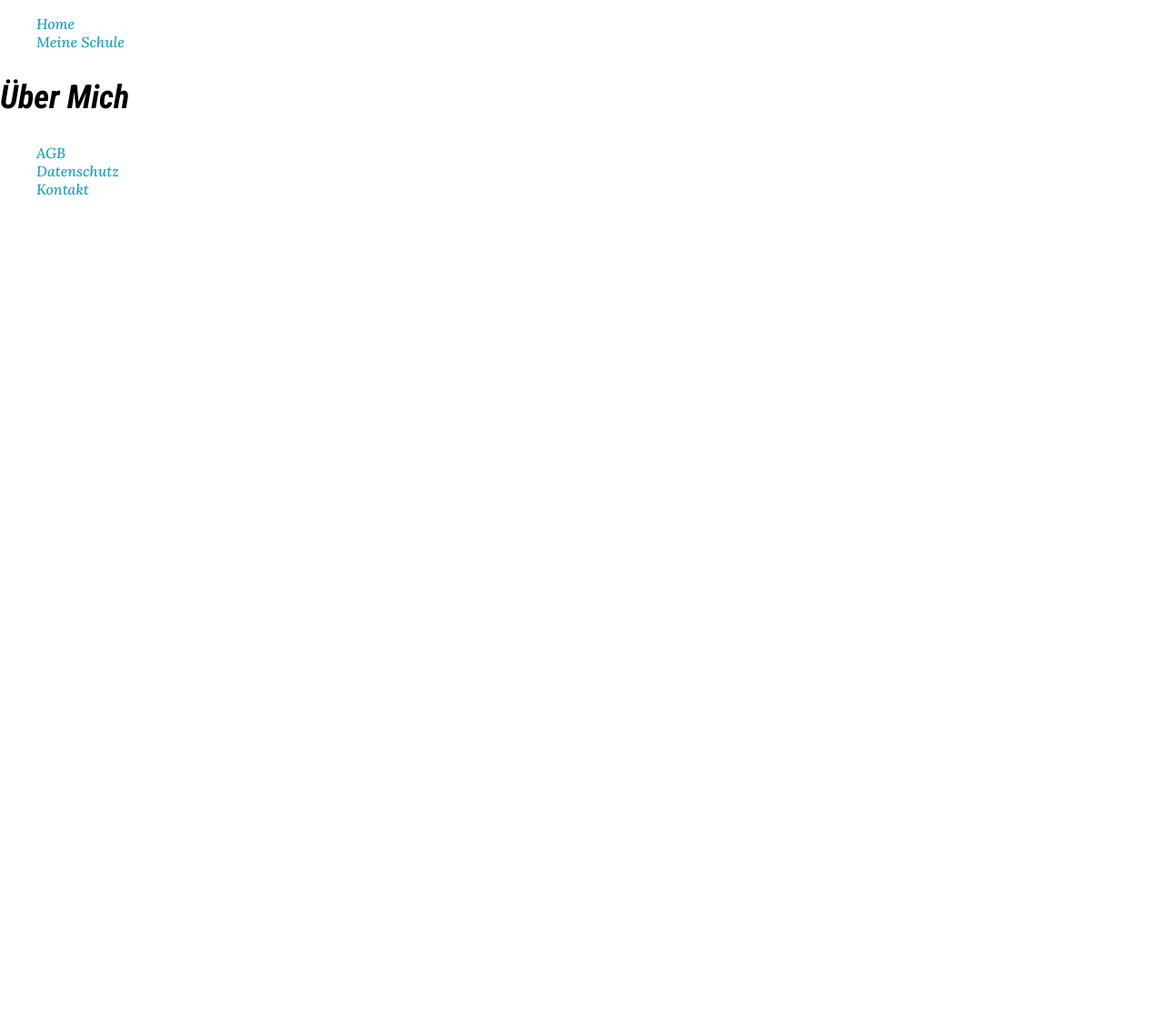
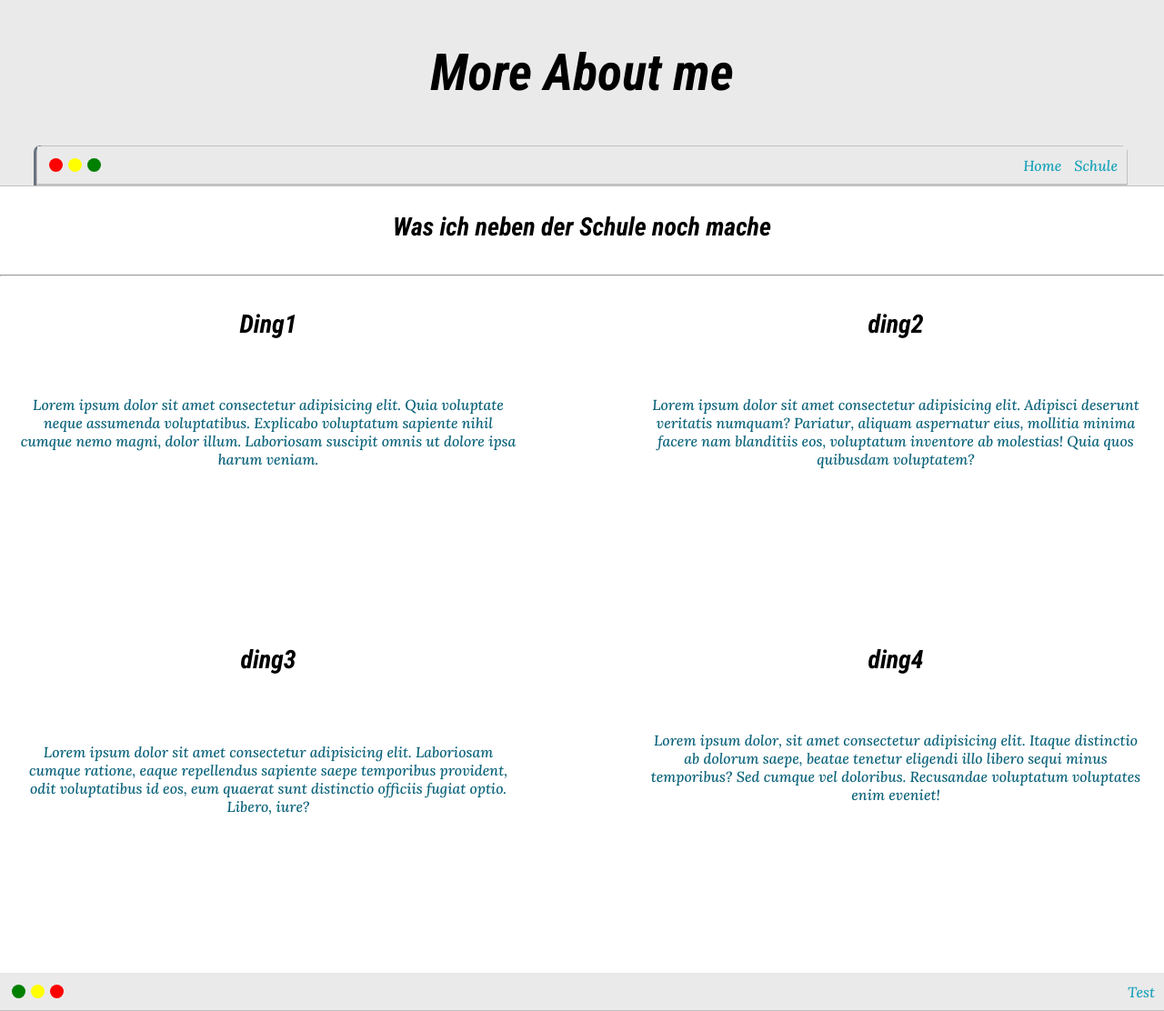
Before and after one commit to itsyaboiKvN/WebsiteAEN2, a plain HTML site: page aboutme.html in a window 1280 px wide. Shown: the whole page at 91% size. Before the commit the page ends 800 px from the top, so only its background shows below. Drawn offline with Linux system fonts and the light colour scheme.

Commit message:
Layout für die letzen Zwei Seiten fertig. Text fehlt noch

```diff
--- a/aboutme.html
+++ b/aboutme.html
@@ -12,29 +12,71 @@
     <link rel="stylesheet" href="style.css">
 </head>
 <body>
-    <div class="header">
-    <header>
-    <nav>
-        <ul>
-            <li><a href="index.html">Home</a></li>
-            <li><a href="schule.html">Meine Schule</a></li>
-        </ul>
-    </nav>
-</header>
-</div>
-<div class="text">
-    <h2>Über Mich</h2>
-</div>
-<div class="footer">
-    <footer>
-        <nav>
-            <ul>
-                <li><a href="AGB.html">AGB</a></li>
-                <li><a href="datenschutz.html">Datenschutz</a></li>
-                <li><a href="kontakt.html">Kontakt</a></li>
-            </ul>
-        </nav>
-    </footer>
-</div>
+    <section class="s1">
+        <div class="main-container">
+                <div class="heading1">
+                    <h1>More About me</h1>
+                </div>
+
+            <div class="intro">
+                <div class="nav">
+                    <div class="dots">
+                        <div id="dot1" class="browserdot"></div>
+                        <div id="dot2" class="browserdot"></div>
+                        <div id="dot3" class="browserdot"></div>
+                    </div>
+
+                <ul id="navigation">
+                    <li><a href="index.html">Home</a></li>
+                    <li><a href="schule.html">Schule</a></li>
+                </ul>
+            </section>
+                </div>
+                <div class="ueberschrift">
+                    <h3>Was ich neben der Schule noch mache</h3>
+                </div>
+
+                <hr>
+
+                <div class="grid-container1">
+                    <div class="About1">
+                       <h3>Ding1</h3>
+                        <br>
+                       <p>Lorem ipsum dolor sit amet consectetur adipisicing elit. Quia voluptate neque assumenda voluptatibus. Explicabo voluptatum sapiente nihil cumque nemo magni, dolor illum. Laboriosam suscipit omnis ut dolore ipsa harum veniam.
+                        </p>
+                    </div>
+
+                    <div class="About2">
+                        <h3>ding2</h3>
+                        <br>
+                        <p> Lorem ipsum dolor sit amet consectetur adipisicing elit. Adipisci deserunt veritatis numquam? Pariatur, aliquam aspernatur eius, mollitia minima facere nam blanditiis eos, voluptatum inventore ab molestias! Quia quos quibusdam voluptatem?
+                        </p>
+                    </div>
+
+                    <div class="About3">
+                        <h3>ding3</h3>
+                        <br>
+                       <p> Lorem ipsum dolor sit amet consectetur adipisicing elit. Laboriosam cumque ratione, eaque repellendus sapiente saepe temporibus provident, odit voluptatibus id eos, eum quaerat sunt distinctio officiis fugiat optio. Libero, iure?
+                    </p>
+                    </div>
+
+                    <div class="About4">
+                        <h3>ding4</h3>
+                        <br>
+                       <p> Lorem ipsum dolor, sit amet consectetur adipisicing elit. Itaque distinctio ab dolorum saepe, beatae tenetur eligendi illo libero sequi minus temporibus? Sed cumque vel doloribus. Recusandae voluptatum voluptates enim eveniet!
+                    </p>
+                    </div>
+
+                  </div>
+    <div class="nav">
+        <div class="dots">
+            <div id="dot3" class="browserdot"></div>
+            <div id="dot2" class="browserdot"></div>
+            <div id="dot1" class="browserdot"></div>
+        </div>
+
+    <ul id="navigation">
+        <li><a href="kontakt.html">Test</a></li>
+    </ul>
 </body>
 </html>
--- a/style.css
+++ b/style.css
@@ -205,26 +205,31 @@ h6{ font-size: 14px;}
     background-repeat: no-repeat;
     background-size: 1200px 100%;
 }
+.ueberschrift{
+    display: grid;
+    text-align: center;
+    align-content: center;
+}
 .grid-container {
     display: grid;
     grid-template-columns: 1fr 1fr 1fr 1fr;
-    grid-template-rows: 1fr 1fr 1fr;
-    gap: 100px 100px ;
+    grid-template-rows: 1fr;
+    padding-top: 0px;
+    gap: 100px 100px;
     margin-left: auto;
     grid-template-areas:
       "Fach1 Fach1 Fach2 Fach2"
       "Fach3 Fach3 Fach4 Fach4"
       ". . . .";
+
   }
   .Fach1 {
     display: grid;
     grid-area: Fach1;
 
-    justify-self: start;
-    padding-top: 50px;
+    margin-left: 20px;
+    margin-right: 20px;
     padding-bottom: 50px;
-    border: 1px dashed blue;
-    height: 20em;
 
     justify-content: center;
     text-align: center;
@@ -232,11 +237,10 @@ h6{ font-size: 14px;}
   .Fach2{
     display: grid;
     grid-area: Fach2;
+    margin-left: 20px;
+    margin-right: 20px;
+    padding-bottom: 50px;
 
-    padding-top: 50px;
-    padding-bottom: 50px;
-    height: 20em;
-    border: 1px dashed blue;
 
     justify-content: center;
     text-align: center;
@@ -245,11 +249,10 @@ h6{ font-size: 14px;}
   .Fach3 {
     display: grid;
     grid-area: Fach3;
+    margin-left: 20px;
+    margin-right: 20px;
+    padding-bottom: 50px;
 
-    padding-top: 50px;
-    padding-bottom: 50px;
-    height: 20em;
-    border: 1px dashed blue;
 
     justify-content: center;
     text-align: center;
@@ -257,11 +260,74 @@ h6{ font-size: 14px;}
   .Fach4 {
     display: grid;
     grid-area: Fach4;
+    margin-left: 20px;
+    margin-right: 20px;
+    margin-bottom: 20px;
+    padding-bottom: 50px;
 
-    padding-top: 50px;
+    justify-content: center;
+    text-align: center;
+}
+.heading1{
+    display: grid;
+    align-content: center;
+    text-align: center;
+    min-height: 10em;
+}
+.grid-container1{
+    display: grid;
+    grid-template-columns: 1fr 1fr 1fr 1fr;
+    grid-template-rows: 1fr;
+    padding-top: 0px;
+    gap: 100px 100px;
+    margin-left: auto;
+    grid-template-areas:
+      "About1 About1 About2 About2"
+      "About3 About3 About4 About4"
+      ". . . .";
+
+  }
+  .About1 {
+    display: grid;
+    grid-area: About1;
+
+    margin-left: 20px;
+    margin-right: 20px;
     padding-bottom: 50px;
-    height: 20em;
-    border: 1px dashed blue;
+
+    justify-content: center;
+    text-align: center;
+}
+  .About2{
+    display: grid;
+    grid-area: About2;
+    margin-left: 20px;
+    margin-right: 20px;
+    padding-bottom: 50px;
+
+
+    justify-content: center;
+    text-align: center;
+
+}
+  .About3 {
+    display: grid;
+    grid-area: About3;
+    margin-left: 20px;
+    margin-right: 20px;
+    padding-bottom: 50px;
+
+
+    justify-content: center;
+    text-align: center;
+}
+  .About4 {
+    display: grid;
+    grid-area: About4;
+    margin-left: 20px;
+    margin-right: 20px;
+    margin-bottom: 20px;
+    padding-bottom: 50px;
 
     justify-content: center;
     text-align: center;
@@ -298,3 +364,17 @@ h6{ font-size: 14px;}
         justify-content: center;
     }
 }
+@media screen and (max-width: 800px){
+    .grid-container1{
+        grid-template-columns: 1fr;
+        grid-template-areas:
+            'nav'
+            'About1'
+            'About2'
+            'About3'
+            'About4' ;
+    }
+    .rechte-Spalte{
+        justify-content: center;
+    }
+}
```
Also changed, not shown: index.html (+9 -9 lines), schule.html (+32 -12 lines).
